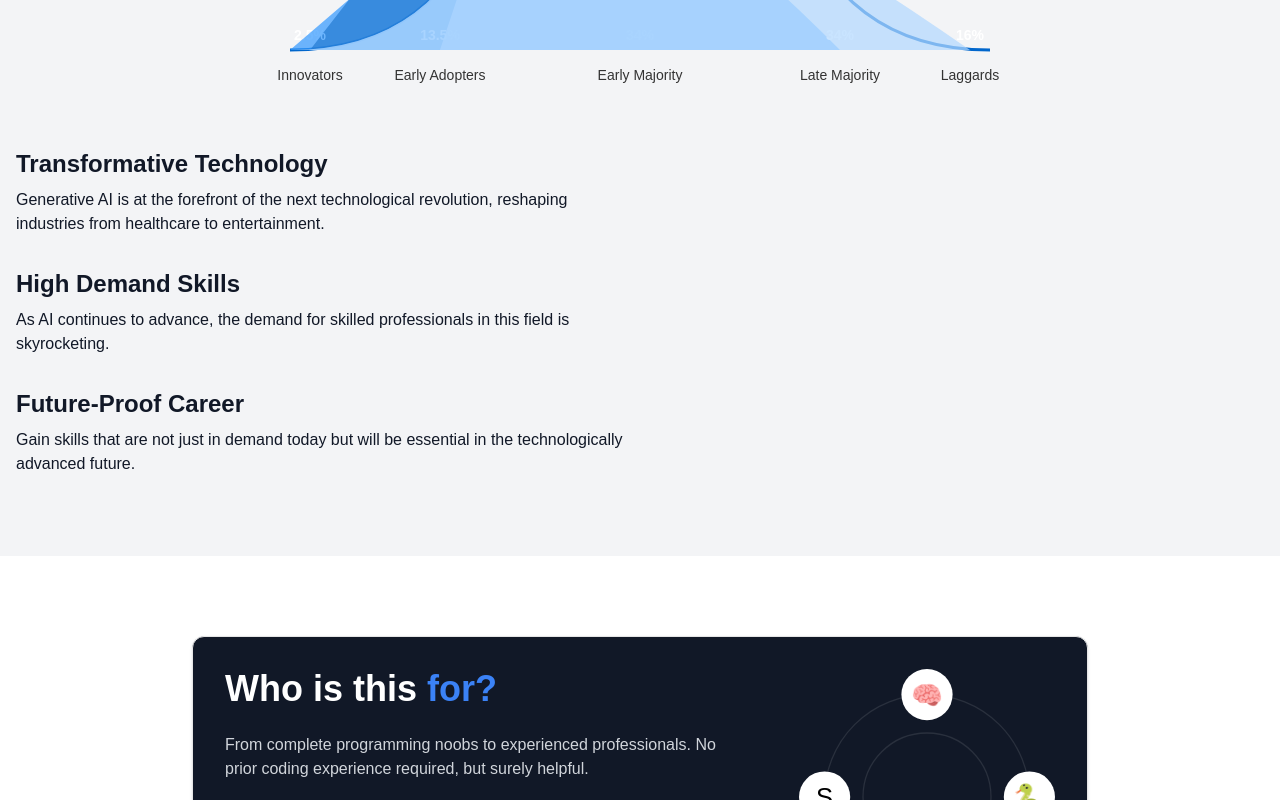
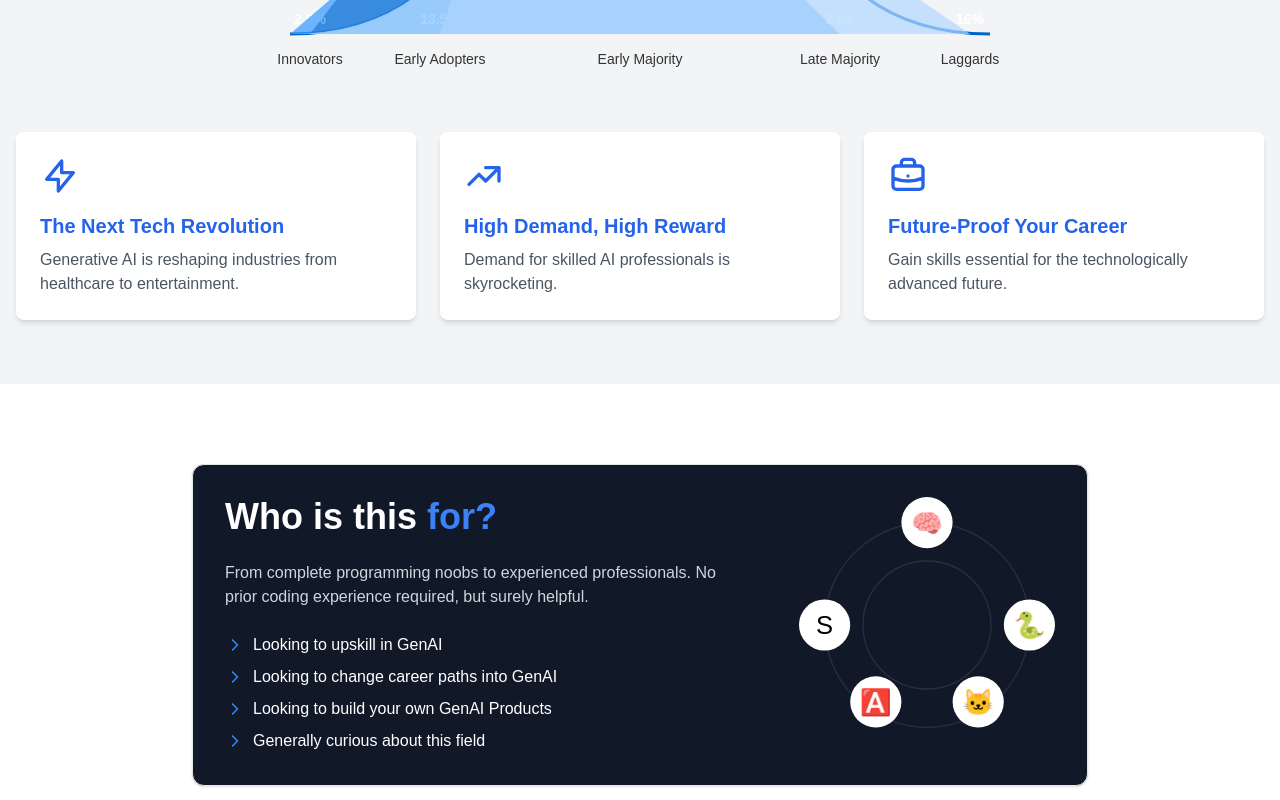
Before and after one commit to vamshichintu002/Course-Landing-Page, a Next.js app: page / in a window 1280 px wide. Shown: the part 1160-1960 px from the top of the page. Built offline with nearby package versions, Linux system fonts and the light colour scheme.

Commit message:
Added graph info

```diff
--- a/components/AnimatedAdoptionLifecycleChart.tsx
+++ b/components/AnimatedAdoptionLifecycleChart.tsx
@@ -7,6 +7,7 @@ const AnimatedAdoptionLifecycleChart: React.FC = () => {
   const [isMobile, setIsMobile] = useState(false);
 
   useEffect(() => {
+    console.log('AnimatedAdoptionLifecycleChart mounted');
     setIsClient(true);
     const checkMobile = () => {
       setIsMobile(window.innerWidth < 768);
@@ -37,9 +38,11 @@ const AnimatedAdoptionLifecycleChart: React.FC = () => {
   });
 
   if (!isClient) {
+    console.log('Rendering placeholder');
     return <div className="w-full h-[300px] md:h-[400px] bg-gray-200"></div>;
   }
 
+  console.log('Rendering chart');
   return (
     <div className="relative w-full h-[300px] md:h-[400px] bg-gray-100 overflow-hidden">
       <svg viewBox={isMobile ? "0 0 400 400" : "0 0 800 400"} className="w-full h-full">
--- a/components/curriculum-section.tsx
+++ b/components/curriculum-section.tsx
@@ -182,8 +182,7 @@ export function CurriculumSectionComponent() {
               1000,
               'create',
               1000,
-              'achieve',
-              1000,
+
             ]}
             wrapper="span"
             speed={50}
--- a/components/landing-page.tsx
+++ b/components/landing-page.tsx
@@ -11,6 +11,7 @@ import { CurriculumSectionComponent } from './curriculum-section'
 import { TypeAnimation } from 'react-type-animation'  // Add this import
 import Link from 'next/link'
 import styles from './LandingPage.module.css'
+import { motion } from 'framer-motion'
 
 const AnimatedAdoptionLifecycleChart = dynamic(
   () => import('./AnimatedAdoptionLifecycleChart'),
@@ -41,6 +42,12 @@ export function LandingPageComponent() {
     "How does this course prepare me for the AI industry job market?",
     "How long does the course last?"
   ]
+
+  // Add this function inside your LandingPageComponent, before the return statement
+  const cardVariants = {
+    hidden: { opacity: 0, y: 50 },
+    visible: { opacity: 1, y: 0, transition: { duration: 0.5 } }
+  };
 
   return (
     <div className="min-h-screen bg-white text-gray-900">
@@ -135,27 +142,65 @@ export function LandingPageComponent() {
           </div>
         </section>
 
-        <section className="bg-gray-100 py-10 md:py-20">
+        <section className="bg-gray-100 py-8 md:py-16">
           <div className="container mx-auto px-4">
-            <h2 className="text-3xl md:text-4xl font-bold text-center mb-8 md:mb-12">Be a pioneer. Build the future.</h2>
-            <Suspense fallback={<div className="w-full h-[300px] md:h-[400px] bg-gray-200 animate-pulse"></div>}>
+            <motion.h2
+              initial={{ opacity: 0, y: -20 }}
+              animate={{ opacity: 1, y: 0 }}
+              transition={{ duration: 0.5 }}
+              className="text-2xl md:text-4xl font-bold text-center mb-6 md:mb-12"
+            >
+              Be a <span className="text-blue-600">pioneer</span>. Build the <span className="text-blue-600">future</span>.
+            </motion.h2>
+            <Suspense fallback={<div className="w-full h-[250px] md:h-[400px] bg-gray-200 animate-pulse"></div>}>
               <AnimatedAdoptionLifecycleChart />
             </Suspense>
-            <div className="flex flex-wrap justify-between items-center mt-8 md:mt-12">
-              <div className="w-full md:w-1/2 space-y-6 md:space-y-8">
-                <div>
-                  <h3 className="text-xl md:text-2xl font-semibold mb-2">Transformative Technology</h3>
-                  <p className="text-sm md:text-base">Generative AI is at the forefront of the next technological revolution, reshaping industries from healthcare to entertainment.</p>
-                </div>
-                <div>
-                  <h3 className="text-xl md:text-2xl font-semibold mb-2">High Demand Skills</h3>
-                  <p className="text-sm md:text-base">As AI continues to advance, the demand for skilled professionals in this field is skyrocketing.</p>
-                </div>
-                <div>
-                  <h3 className="text-xl md:text-2xl font-semibold mb-2">Future-Proof Career</h3>
-                  <p className="text-sm md:text-base">Gain skills that are not just in demand today but will be essential in the technologically advanced future.</p>
-                </div>
-              </div>
+            <div className="grid grid-cols-1 md:grid-cols-3 gap-4 md:gap-6 mt-6 md:mt-12">
+              {[
+                {
+                  icon: (
+                    <svg xmlns="http://www.w3.org/2000/svg" fill="none" viewBox="0 0 24 24" stroke="currentColor" className="w-8 h-8 md:w-10 md:h-10">
+                      <path strokeLinecap="round" strokeLinejoin="round" strokeWidth={2} d="M13 10V3L4 14h7v7l9-11h-7z" />
+                    </svg>
+                  ),
+                  title: "The Next Tech Revolution",
+                  description: "Generative AI is reshaping industries from healthcare to entertainment."
+                },
+                {
+                  icon: (
+                    <svg xmlns="http://www.w3.org/2000/svg" fill="none" viewBox="0 0 24 24" stroke="currentColor" className="w-8 h-8 md:w-10 md:h-10">
+                      <path strokeLinecap="round" strokeLinejoin="round" strokeWidth={2} d="M13 7h8m0 0v8m0-8l-8 8-4-4-6 6" />
+                    </svg>
+                  ),
+                  title: "High Demand, High Reward",
+                  description: "Demand for skilled AI professionals is skyrocketing."
+                },
+                {
+                  icon: (
+                    <svg xmlns="http://www.w3.org/2000/svg" fill="none" viewBox="0 0 24 24" stroke="currentColor" className="w-8 h-8 md:w-10 md:h-10">
+                      <path strokeLinecap="round" strokeLinejoin="round" strokeWidth={2} d="M21 13.255A23.931 23.931 0 0112 15c-3.183 0-6.22-.62-9-1.745M16 6V4a2 2 0 00-2-2h-4a2 2 0 00-2 2v2m4 6h.01M5 20h14a2 2 0 002-2V8a2 2 0 00-2-2H5a2 2 0 00-2 2v10a2 2 0 002 2z" />
+                    </svg>
+                  ),
+                  title: "Future-Proof Your Career",
+                  description: "Gain skills essential for the technologically advanced future."
+                }
+              ].map((card, index) => (
+                <motion.div
+                  key={index}
+                  variants={cardVariants}
+                  initial="hidden"
+                  animate="visible"
+                  transition={{ delay: index * 0.2 }}
+                  whileHover={{ scale: 1.03, transition: { duration: 0.2 } }}
+                  className="bg-white rounded-lg shadow-md p-4 md:p-6 hover:shadow-xl transition-all duration-300 flex flex-col"
+                >
+                  <div className="text-blue-600 text-2xl md:text-3xl mb-3 md:mb-4">
+                    {card.icon}
+                  </div>
+                  <h3 className="text-lg md:text-xl font-semibold mb-2 text-blue-600">{card.title}</h3>
+                  <p className="text-gray-600 text-sm md:text-base">{card.description}</p>
+                </motion.div>
+              ))}
             </div>
           </div>
         </section>
```
